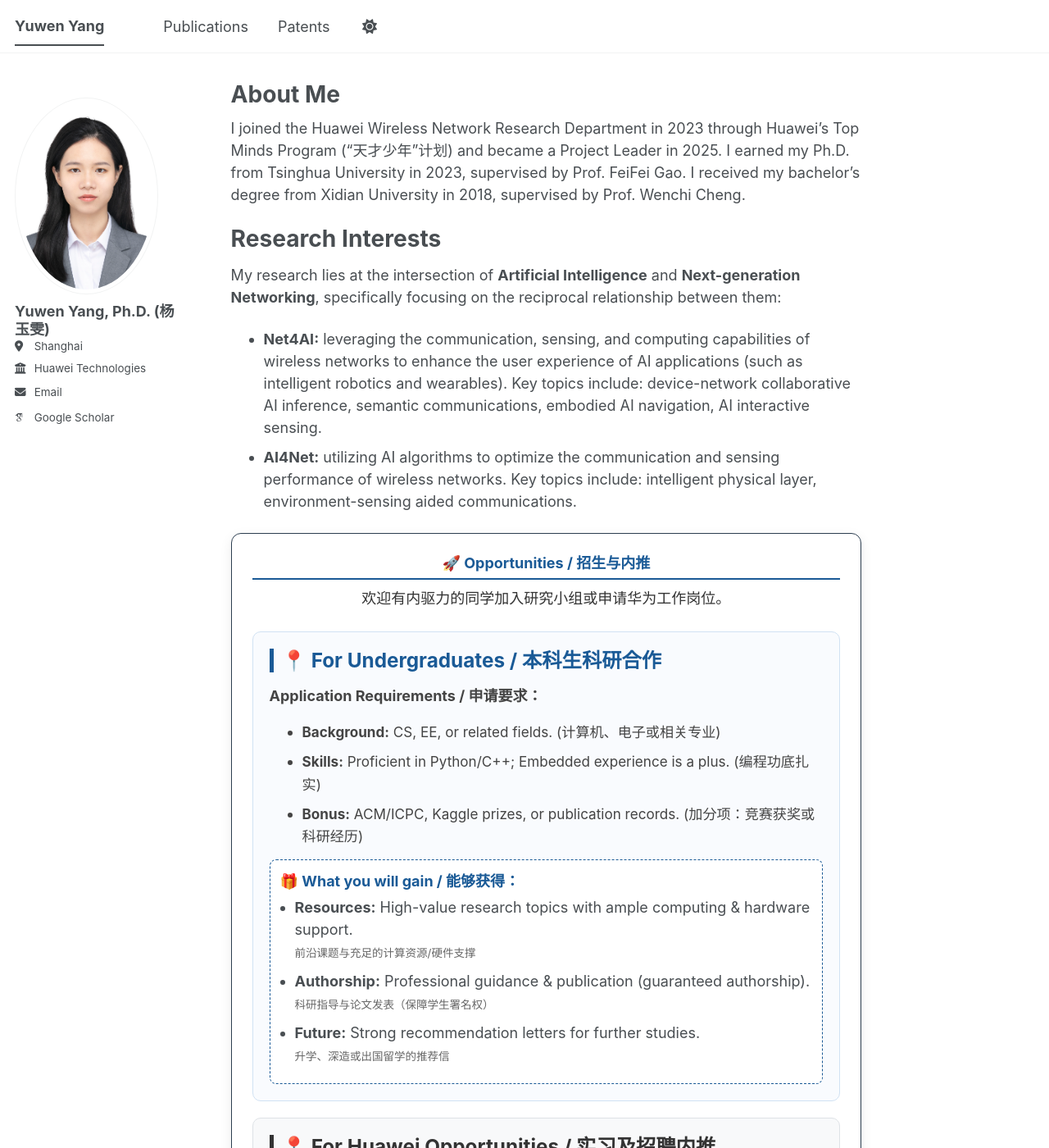
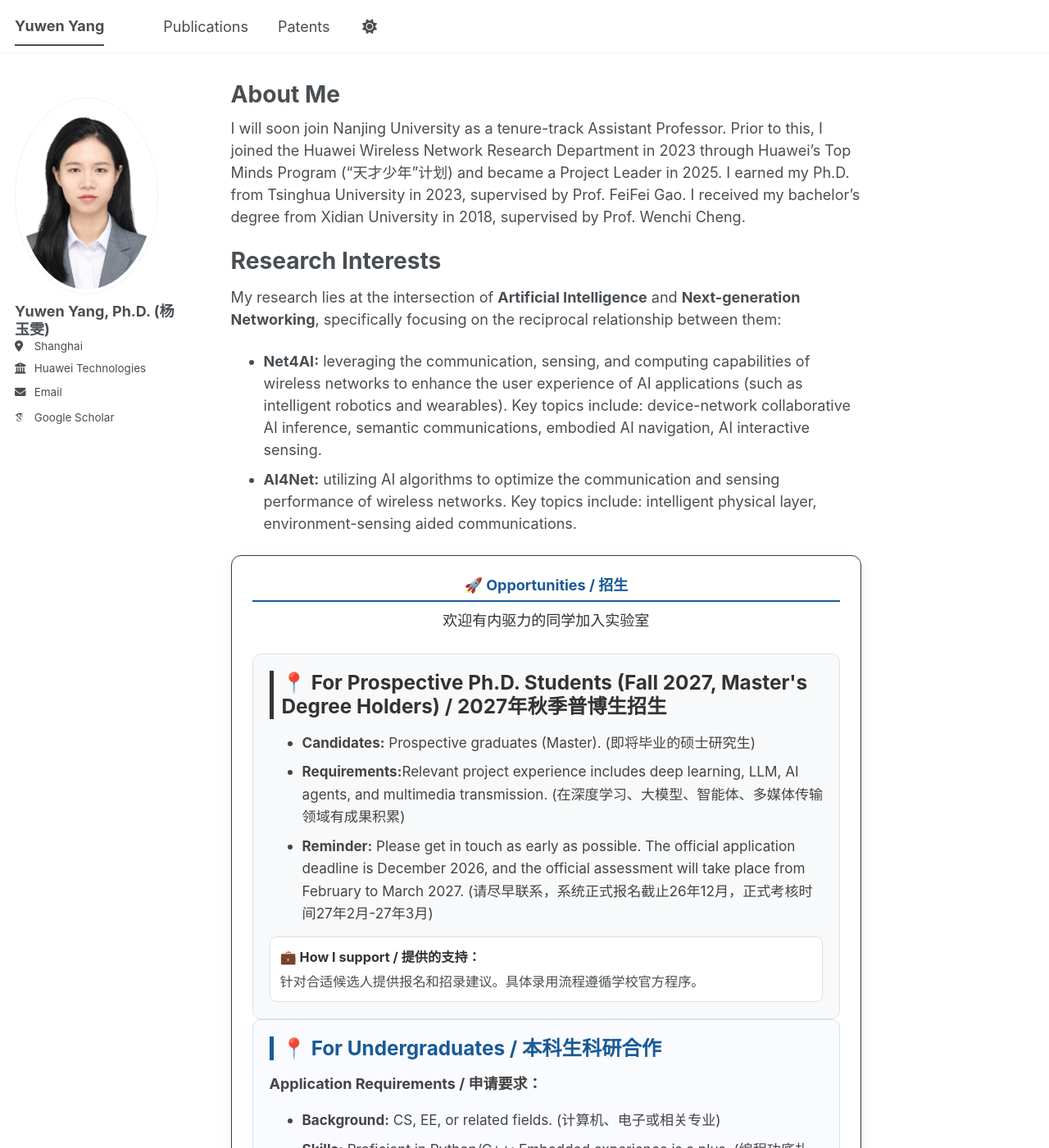
Before and after one commit to yangyuwenyang/yangyuwenyang.github.io, a Jekyll site: the page built from _pages/about.md, in a window 1280 px wide and 1400 px high. Shown: the whole window at 82% size. Built offline with Jekyll 4.4.1, drawn with Linux system fonts in a browser that asks for light colours; some web fonts are replaced; a script bundle is joined from its source files by our own code; library files that are not in the unit come from our copies; some of the changed text lies outside the part shown.

Commit message:
Update about.md

```diff
--- a/_pages/about.md
+++ b/_pages/about.md
@@ -6,8 +6,7 @@ redirect_from:
   - /about/
   - /about.html
 ---
-
-I joined the Huawei Wireless Network Research Department in 2023 through Huawei’s Top Minds Program (“天才少年”计划) and became a Project Leader in 2025.
+I will soon join Nanjing University as a tenure-track Assistant Professor. Prior to this, I joined the Huawei Wireless Network Research Department in 2023 through Huawei’s Top Minds Program (“天才少年”计划) and became a Project Leader in 2025.
 I earned my Ph.D. from Tsinghua University in 2023, supervised by Prof. FeiFei Gao. I received my bachelor's degree from Xidian University in 2018, supervised by Prof. Wenchi Cheng.
 
 
@@ -21,11 +20,30 @@ My research lies at the intersection of **Artificial Intelligence** and **Next-g
 <div style="background-color: #ffffff; border: 1.5px solid #2c3e50; border-radius: 12px; padding: 25px; margin: 25px 0; box-shadow: 0 5px 15px rgba(0,0,0,0.08);">
 
     <h3 style="margin-top: 0; color: #1a5a96; border-bottom: 2px solid #1a5a96; padding-bottom: 8px; text-align: center;">
-        🚀 Opportunities / 招生与内推
+        🚀 Opportunities / 招生
     </h3>
     <p style="line-height: 1.6; color: #333; text-align: center; margin-bottom: 25px;">
-        欢迎有内驱力的同学加入研究小组或申请华为工作岗位。
+        欢迎有内驱力的同学加入实验室
     </p>
+
+    <div style="border: 1px solid #dee2e6; background-color: #f8f9fa; border-radius: 10px; padding: 20px;">
+        <h4 style="color: #333; margin-top: 0; margin-bottom: 15px; font-size: 1.35em; font-weight: bold; border-left: 5px solid #333; padding-left: 10px;">
+            📍  For Prospective Ph.D. Students (Fall 2027, Master's Degree Holders) / 2027年秋季普博生招生
+        </h4>
+
+        <ul style="font-size: 0.95em; line-height: 1.6; color: #444; margin-top: 5px; margin-bottom: 15px;">
+            <li><b>Candidates:</b> Prospective graduates (Master). (即将毕业的硕士研究生)</li>
+            <li><b>Requirements:</b>Relevant project experience includes deep learning, LLM, AI agents, and multimedia transmission. (在深度学习、大模型、智能体、多媒体传输领域有成果积累)</li>
+            <li><b> Reminder:</b> Please get in touch as early as possible. The official application deadline is December 2026, and the official assessment will take place from February to March 2027. (请尽早联系，系统正式报名截止26年12月，正式考核时间27年2月-27年3月)</li>
+        </ul>
+
+        <div style="background-color: #ffffff; padding: 12px; border-radius: 8px; font-size: 0.9em; border: 1px solid #dee2e6;">
+            <b style="color: #333;">💼 How I support / 提供的支持：</b>
+            <p style="margin-top: 5px; margin-bottom: 0; line-height: 1.5;">
+                针对合适候选人提供报名和招录建议。具体录用流程遵循学校官方程序。
+            </p>
+        </div>
+    </div>
 
     <div style="border: 1px solid #d1e2f3; background-color: #f9fbfe; border-radius: 10px; padding: 20px; margin-bottom: 20px;">
         <h4 style="color: #1a5a96; margin-top: 0; margin-bottom: 15px; font-size: 1.35em; font-weight: bold; border-left: 5px solid #1a5a96; padding-left: 10px;">
@@ -49,23 +67,7 @@ My research lies at the intersection of **Artificial Intelligence** and **Next-g
         </div>
     </div>
 
-    <div style="border: 1px solid #dee2e6; background-color: #f8f9fa; border-radius: 10px; padding: 20px;">
-        <h4 style="color: #333; margin-top: 0; margin-bottom: 15px; font-size: 1.35em; font-weight: bold; border-left: 5px solid #333; padding-left: 10px;">
-            📍 For Huawei Opportunities / 实习及招聘内推
-        </h4>
 
-        <ul style="font-size: 0.95em; line-height: 1.6; color: #444; margin-top: 5px; margin-bottom: 15px;">
-            <li><b>Candidates:</b> Prospective graduates (Master/PhD). (即将毕业的研究生/博士生)</li>
-            <li><b>Requirements:</b> Achievements in Semantic Communications or Wireless Sensing. (在语义通信、无线感知领域有成果积累)</li>
-        </ul>
-
-        <div style="background-color: #ffffff; padding: 12px; border-radius: 8px; font-size: 0.9em; border: 1px solid #dee2e6;">
-            <b style="color: #333;">💼 How I support / 提供的支持：</b>
-            <p style="margin-top: 5px; margin-bottom: 0; line-height: 1.5;">
-                针对合适候选人进行<b>简历内推</b>至华为无线相关部门。具体录用流程由华为校招/社招官方程序决定。
-            </p>
-        </div>
-    </div>
 
     <div style="margin-top: 25px; text-align: center; border-top: 1px solid #eee; padding-top: 20px;">
         <span style="font-weight: bold; color: #1a5a96;">📩 Contact: </span>
```
